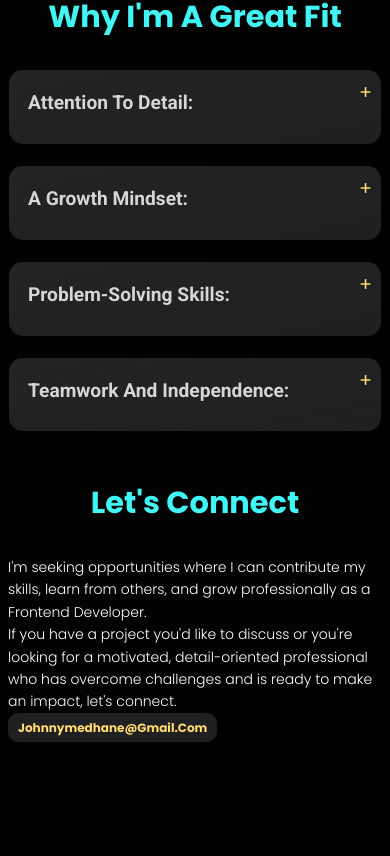
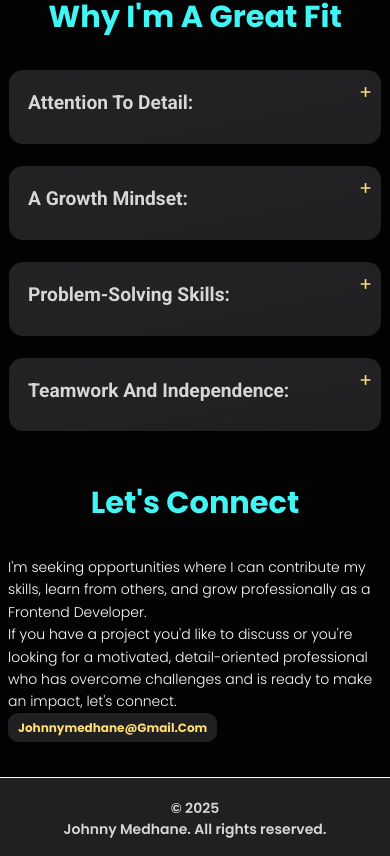
Before and after one commit to Johnnymedhane/my-portfolio, a React (Create React App) app: page /about in a window 390 px wide. Shown: the part 1095-1951 px from the top of the page. Before the commit the page ends 1872 px from the top, so only its background shows below. Built offline with nearby package versions, Linux system fonts and the light colour scheme.

Commit message:
added footer

```diff
--- /dev/null
+++ b/src/components/Footer.jsx
@@ -0,0 +1,13 @@
+import styles from './Footer.module.css';
+
+function Footer() {
+    const currentYear = new Date().getFullYear();
+    return (
+        <div className={styles.footer}>
+            <p>&copy; {currentYear} </p>
+               <p>Johnny Medhane. All rights reserved.</p>
+        </div>
+    )
+}
+
+export default Footer
--- /dev/null
+++ b/src/components/Footer.module.css
@@ -0,0 +1,31 @@
+
+
+.footer {
+    font-size: var(--fs-5);
+    font-weight: 600;
+   color: var(--light-gray);
+    padding: 20px;
+    padding-bottom: 3.5rem;
+    text-align: center;
+    border-top: 1px solid var(--white-2);
+    cursor: pointer;
+    background-color: var(--black-1);
+    transition: background-color 0.5s ease, color 0.3s ease;
+}
+
+.footer:hover {
+    background-color: var(--jet-black);
+    color: var(--light-gray-1);
+
+}
+
+
+
+
+@media screen and (max-width: 768px) {
+    .footer {
+      padding-bottom: 1rem;
+      font-size: var(--fs-6);
+    }
+
+}
--- a/src/pages/AboutSection.jsx
+++ b/src/pages/AboutSection.jsx
@@ -1,4 +1,5 @@
 import { About } from "../components/AboutMe"
+import Footer from "../components/Footer"
 import Header from "../components/Header"
 
 
@@ -7,6 +8,7 @@ function AboutSection() {
         <div>
             <Header />
             <About />
+            <Footer />
         </div>
     )
 }
--- a/src/pages/ContactSection.jsx
+++ b/src/pages/ContactSection.jsx
@@ -1,4 +1,5 @@
 import { Contact } from "../components/Contact"
+import Footer from "../components/Footer"
 import Header from "../components/Header"
 
 
@@ -7,6 +8,7 @@ function ContactSection() {
         <div>
             <Header />
             <Contact />
+            <Footer />
         </div>
     )
 }
--- a/src/pages/HeroSection.jsx
+++ b/src/pages/HeroSection.jsx
@@ -1,3 +1,4 @@
+import Footer from "../components/Footer";
 import Header from "../components/Header";
 import { Hero } from "../components/Hero"
 
@@ -6,6 +7,7 @@ function HeroSection() {
         <div>
            <Header />
             <Hero />
+            <Footer />
         </div>
     )
 }
--- a/src/pages/ProjectsSecction.jsx
+++ b/src/pages/ProjectsSecction.jsx
@@ -1,3 +1,4 @@
+import Footer from "../components/Footer"
 import Header from "../components/Header"
 import { Projects } from "../components/Projects"
 
@@ -7,6 +8,7 @@ function ProjectsSecction() {
         <div>
             <Header />
             <Projects />
+            <Footer />
         </div>
     )
 }
--- a/src/pages/Resume.Section.jsx
+++ b/src/pages/Resume.Section.jsx
@@ -1,3 +1,4 @@
+import Footer from "../components/Footer"
 import Header from "../components/Header"
 import { Resume } from "../components/Resume"
 
@@ -7,6 +8,7 @@ function ResumeSection() {
         <div>
             <Header />
             <Resume />
+            <Footer />
         </div>
     )
 }
--- a/src/pages/SkillsSection.jsx
+++ b/src/pages/SkillsSection.jsx
@@ -1,3 +1,4 @@
+import Footer from "../components/Footer"
 import Header from "../components/Header"
 import { Skills } from "../components/Skills"
 
@@ -7,6 +8,7 @@ function SkillsSection() {
         <div>
             <Header />
             <Skills />
+            <Footer />
         </div>
     )
 }
```
